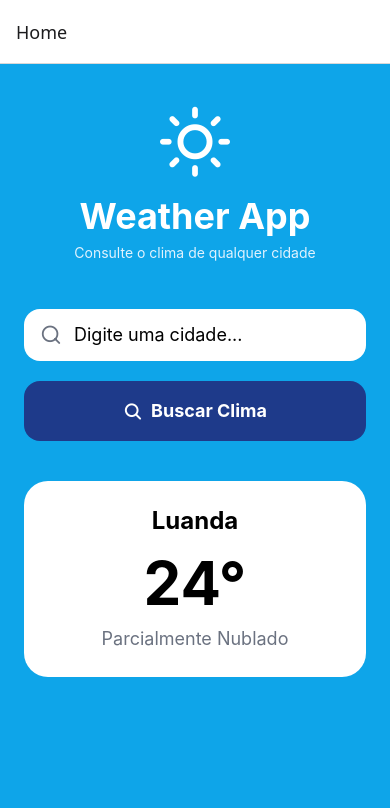
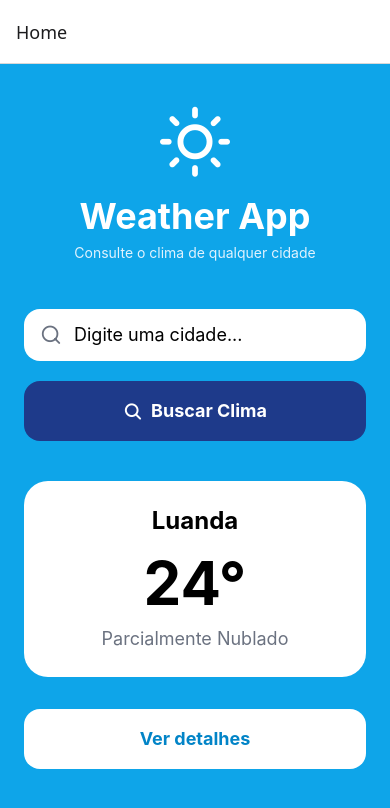
Before and after one commit to agregoo/weather-app, a React Native app: screen /Home in a window 390 px wide. Shown: the top 808 px of the page. Built offline with nearby package versions, Linux system fonts and the light colour scheme.

Commit message:
refactor: atualizada a tela HomeScreen v2

```diff
--- a/src/screens/HomeScreen.tsx
+++ b/src/screens/HomeScreen.tsx
@@ -1,6 +1,8 @@
 import { SafeAreaView } from "react-native-safe-area-context";
 import { View, Text, Pressable, TextInput } from "react-native";
 import { Feather, Ionicons } from "@expo/vector-icons";
+import { TouchableOpacity } from "react-native";
+import { useNavigation } from "@react-navigation/native";
 
 export default function HomeScreen({ navigation }: any) {
   return (
@@ -44,6 +46,13 @@ export default function HomeScreen({ navigation }: any) {
             Parcialmente Nublado
           </Text>
         </View>
+
+        <TouchableOpacity
+          onPress={() => navigation.navigate("Details")}
+          className="bg-white rounded-2xl py-4 mt-8 items-center"
+        >
+          <Text className="text-sky-600 font-bold text-lg">Ver detalhes</Text>
+        </TouchableOpacity>
       </View>
     </SafeAreaView>
   );
```
